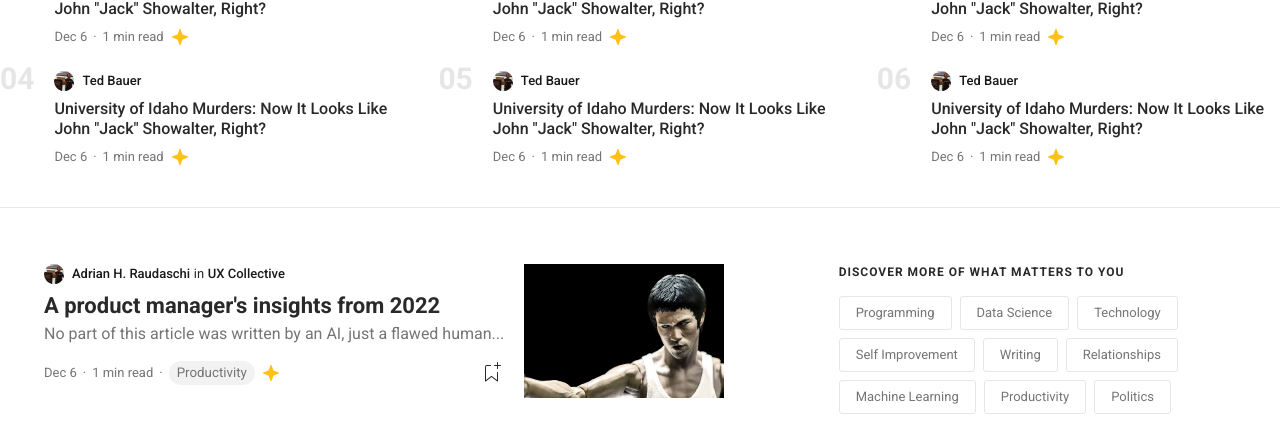
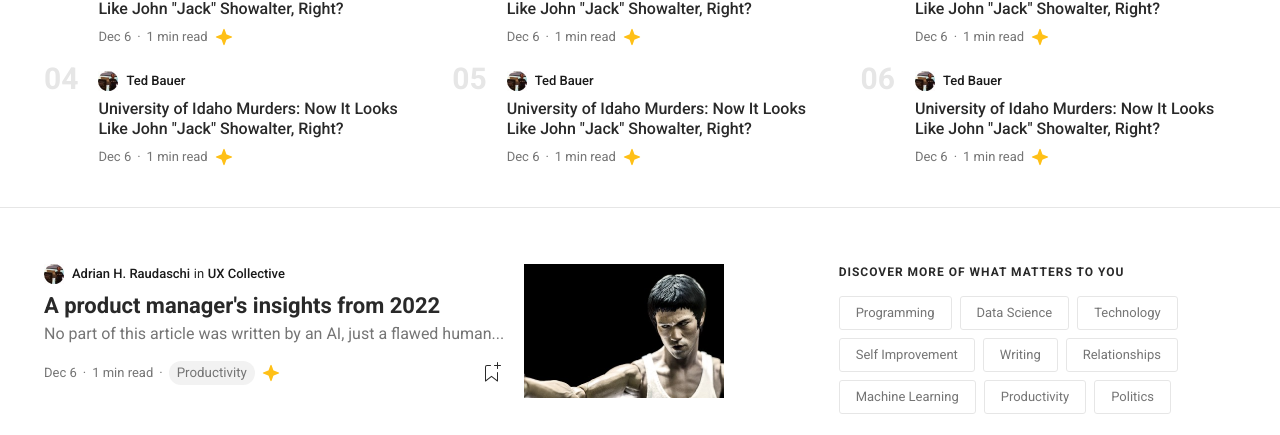
Before and after one commit to pappkartoni/U2-D5-Medium, a plain HTML site: page index.html in a window 1280 px wide. Shown: the part 665-1100 px from the top of the page. Drawn offline with nearby package versions, Linux system fonts and the light colour scheme.

Commit message:
fixed a typo

```diff
--- a/assets/css/style.css
+++ b/assets/css/style.css
@@ -61,7 +61,7 @@ nav > a {
     margin-right: 25px;
     font-size: 14px;
 }
-nav > button
+
 .trending, .main-body-wrapper, .header-wrapper, .hero-wrapper {
     max-width: 1192px;
     margin-inline: auto;
```
